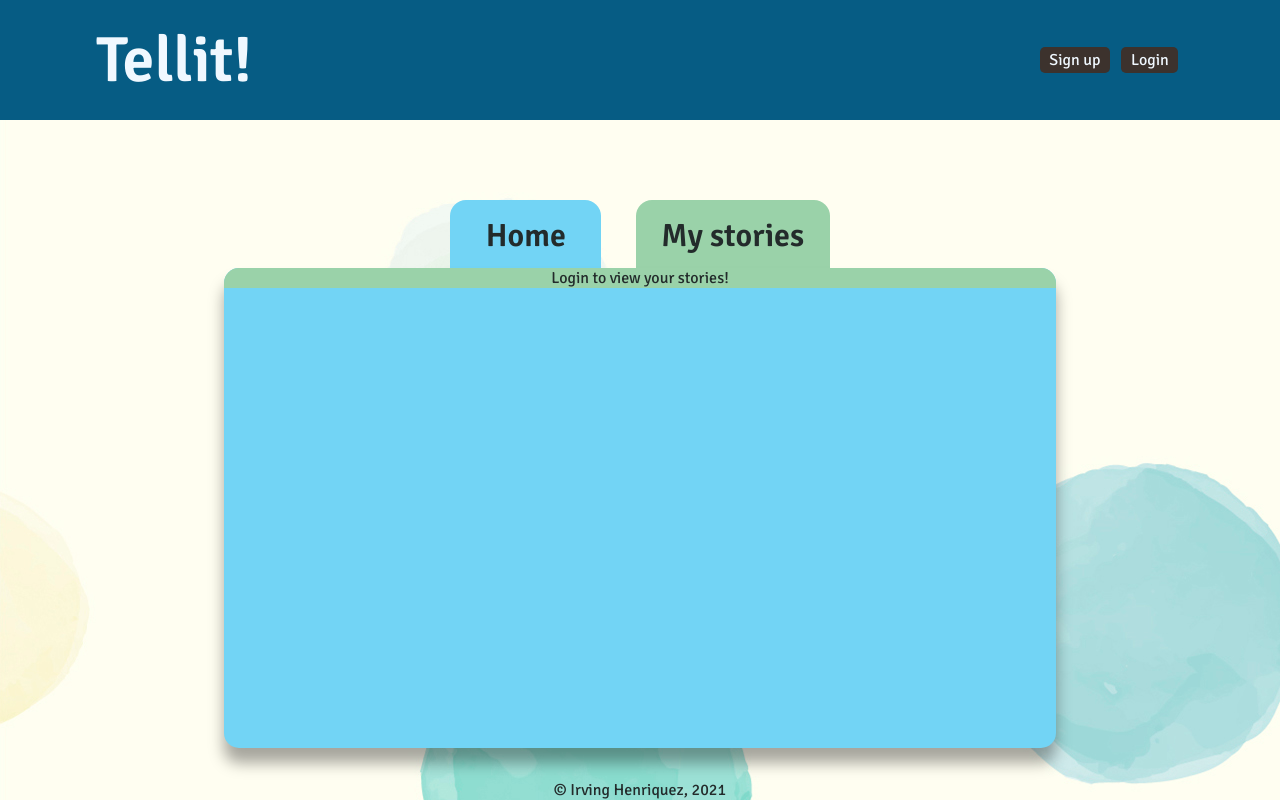
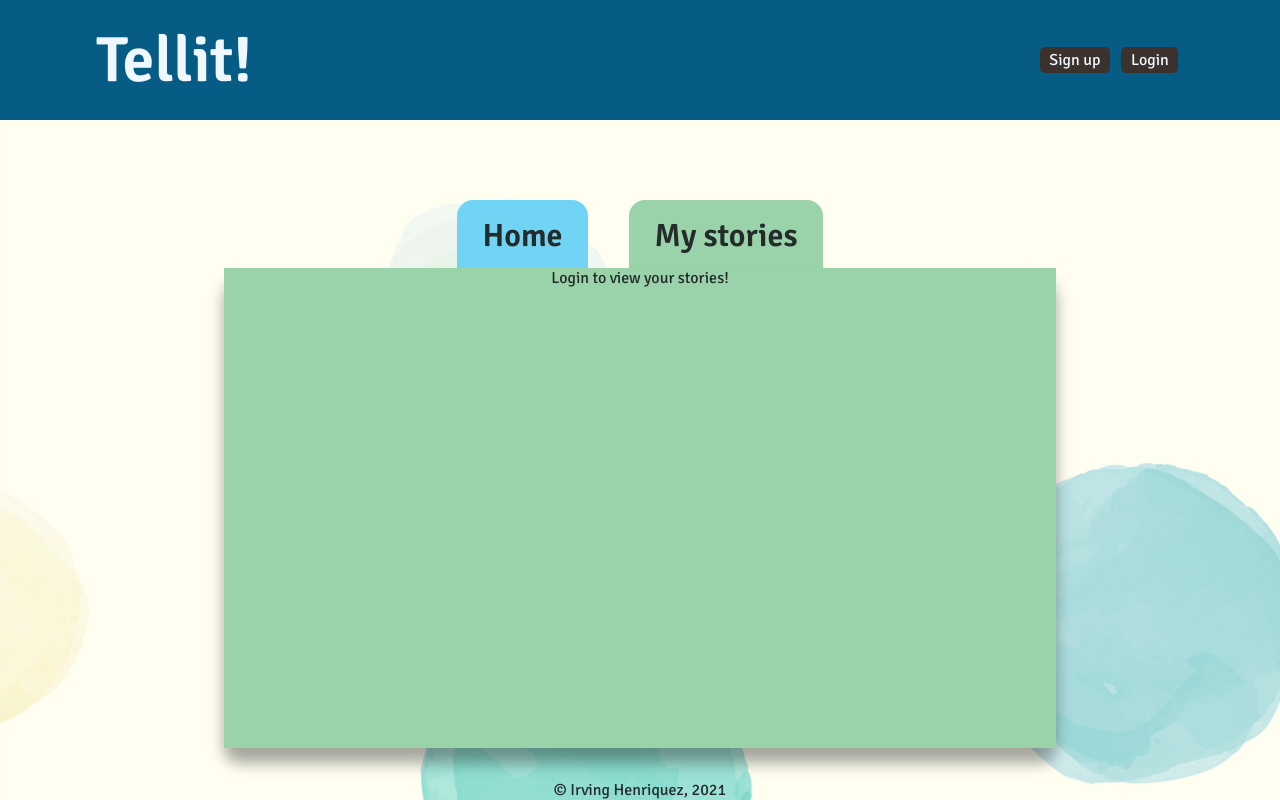
Before and after one commit to IrvHenri/tellit-react, a React (Create React App) app in the folder client/: page /user/stories in a window 1280 px wide. Built offline with nearby package versions, Linux system fonts and the light colour scheme.

Commit message:
fixed user-feed height and overscroll issue

```diff
--- a/client/src/app.css
+++ b/client/src/app.css
@@ -2,6 +2,7 @@
 * {
   margin: 0;
   padding: 0;
+  box-sizing: border-box;
 }
 
 html {
@@ -15,7 +16,6 @@ html {
 }
 
 body {
-  box-sizing: border-box;
   margin: 0;
   padding: 0;
   overflow-y: hidden;
@@ -173,7 +173,6 @@ button:hover {
   width: 65%;
   margin: 0 auto;
   border-radius: 15px;
-  overflow: scroll;
   margin-bottom: 2em;
   background: #72d4f5;
   box-shadow: rgba(0, 0, 0, 0.35) 0px 15px 15px;
@@ -183,7 +182,13 @@ button:hover {
   display: flex;
   flex-direction: column;
   align-items: center;
-  padding-top: 3em;
+  height: 100%;
+  overflow: scroll;
+}
+
+.story-feed .story-article:first-of-type,
+.user-feed .story-article:first-of-type {
+  margin-top: 3em;
 }
 
 .MuiCircularProgress-root {
@@ -359,15 +364,12 @@ button:hover {
 
 /* User Feed */
 .user-feed {
-  /* display: flex;
-  flex-direction: column;
-  align-items: center;
-  width: 100%;
-  height: 100vh; */
   display: flex;
   flex-direction: column;
   align-items: center;
   background: #9ad2a9;
+  height: 100%;
+  overflow: scroll;
 }
 
 .create-story-modal {
```
